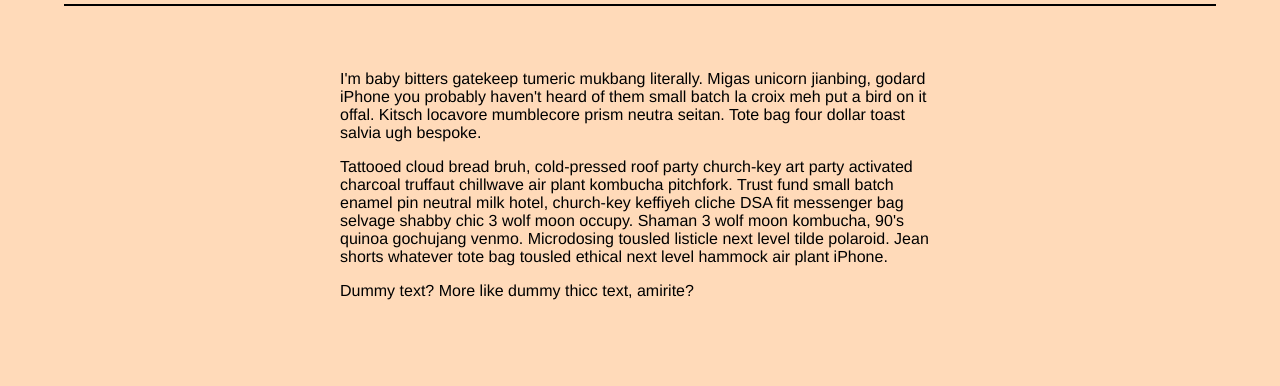
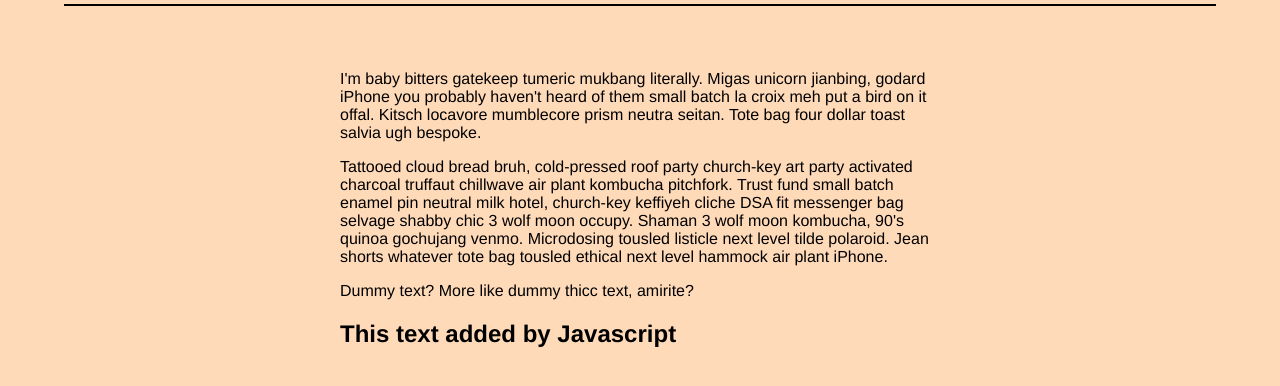
Before and after one commit to mike-dresser/personal-website, a plain HTML site: page index.html in a window 1280 px wide. Shown: the part 140-526 px from the top of the page. Drawn offline with Linux system fonts and the light colour scheme.

Commit message:
Add script.js

```diff
--- a/index.html
+++ b/index.html
@@ -7,6 +7,8 @@
     <title>Mike Dresser - Web Developer</title>
 </head>
 <body>
+    <script src="./script.js" defer></script>
+
     <div id="header">
         <h1>Mike Dresser - Web Developer</h1>
     </div>
--- /dev/null
+++ b/script.js
@@ -0,0 +1,7 @@
+// Where the Wild Things Are
+
+const h2 = document.createElement("h2");
+h2.textContent = "This text added by Javascript";
+
+const main = document.getElementById("main");
+main.append(h2);
```
